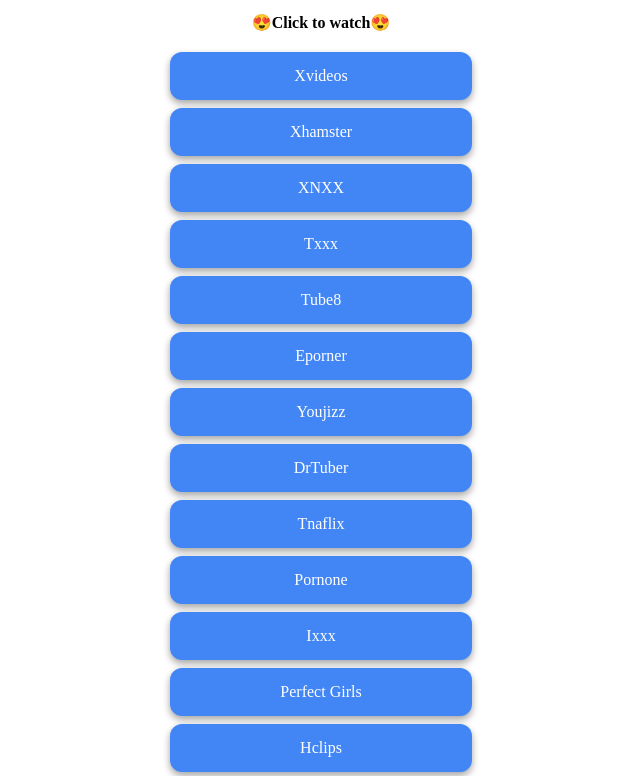
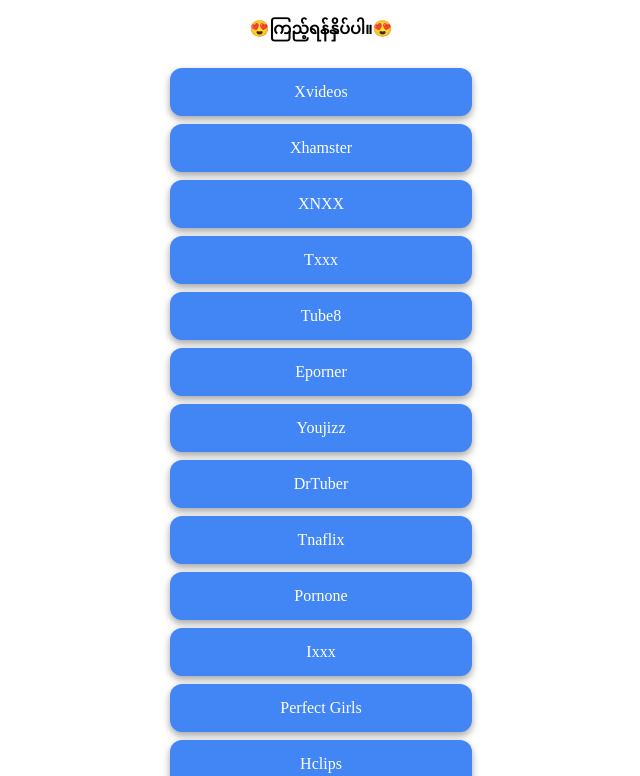
Before and after one commit to aratpm/apykr, a plain HTML site: page index.html in a window 1280 px wide. Shown: the part 213-989 px from the top of the page, without its empty margins (319-959 px from the left). Drawn offline with Linux system fonts and the light colour scheme.

Commit message:
Update index.html

```diff
--- a/index.html
+++ b/index.html
@@ -155,7 +155,7 @@ img {
 
   	  </p>
 
-		<b>😍Click to watch😍</b>
+		<b>😍ကြည့်ရန်နှိပ်ပါ။😍</b>
 
 
            <p style="text-align: center;" style="background-color:black; color:white;width:150px; height:40px;">
```
